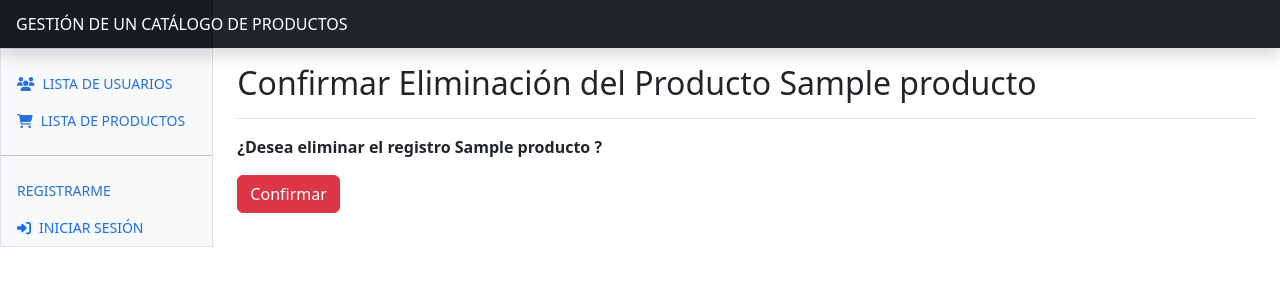
After one commit to BraianStacul/catalogo-productos, a Django app: page /productos/eliminar/1/ in a window 1280 px wide. The commit adds this page. Shown: the top 300 px of the page. Run offline with Django 5.2, Linux system fonts and the light colour scheme; tables that the repository leaves empty hold one stand-in row (values such as "Sample post").

Commit message:
Se agregó la funcionalidad para Eliminar Producto (DeleteView) y también para Eliminar Categoria (DeleteView)

```diff
--- a/catalogo_productos/apps/productos/urls.py
+++ b/catalogo_productos/apps/productos/urls.py
@@ -11,4 +11,6 @@ urlpatterns = [
     path('nueva-categoria/', views.NuevaCategoria.as_view(), name='nueva_categoria'),
     path('editar/<int:pk>/', views.Editar.as_view(), name='editar'),
     path('editar-categoria/<int:pk>/', views.EditarCategoria.as_view(), name='editar_categoria'),
+    path('eliminar/<int:pk>/', views.Eliminar.as_view(), name='eliminar'),
+    path('eliminar-categoria/<int:pk>/', views.EliminarCategoria.as_view(), name='eliminar_categoria'),
 ]
--- a/catalogo_productos/apps/productos/views.py
+++ b/catalogo_productos/apps/productos/views.py
@@ -1,7 +1,7 @@
 # Create your views here.
 from django.contrib.auth.mixins import LoginRequiredMixin
 from django.urls import reverse_lazy
-from django.views.generic.edit import CreateView, UpdateView
+from django.views.generic.edit import CreateView, UpdateView, DeleteView
 from django.views.generic.list import ListView
 
 from .forms import ProductoForm, CForm #VerForm
@@ -48,3 +48,11 @@ class EditarCategoria(UpdateView):
     model = Categoria
     form_class = CForm
     success_url = reverse_lazy("productos:listar_categorias")
+
+class Eliminar(DeleteView):
+    model = Producto
+    success_url = reverse_lazy("productos:listar")
+
+class EliminarCategoria(DeleteView):
+    model = Categoria
+    success_url = reverse_lazy("productos:listar_categorias")
--- a/catalogo_productos/templates/productos/listar.html
+++ b/catalogo_productos/templates/productos/listar.html
@@ -38,7 +38,7 @@
                                 <a href="#" class="btn btn-info btn-sm"><i class="fa-solid fa-eye"></i></a>
                                 <a href="#" class="btn btn-success btn-sm disabled"><i class="fa-solid fa-star"></i></a>
 								<a href="{% url 'productos:editar' producto.pk %}" class="btn btn-primary btn-sm"><i class="fa-solid fa-pen-to-square"></i></a>
-                                <a href="#" class="btn btn-danger btn-sm disabled"><i class="fa-solid fa-trash"></i></a>
+                                <a href="{% url 'productos:eliminar' producto.pk %}" class="btn btn-danger btn-sm"><i class="fa-solid fa-trash"></i></a>
 							</td>
 						</tr>
 					{% endfor %}
--- a/catalogo_productos/templates/productos/listar_categorias.html
+++ b/catalogo_productos/templates/productos/listar_categorias.html
@@ -33,7 +33,7 @@
                             </td>
 							<td>
 								<a href="{% url 'productos:editar_categoria' categoria.pk %}" class="btn btn-primary btn-sm">EDITAR</a>
-                                <a href="#" class="btn btn-danger btn-sm disabled">ELIMINAR</i></a>
+                                <a href="{% url 'productos:eliminar_categoria' categoria.pk %}" class="btn btn-danger btn-sm">ELIMINAR</i></a>
 							</td>
 						</tr>
 					{% endfor %}
--- /dev/null
+++ b/catalogo_productos/templates/productos/producto_confirm_delete.html
@@ -0,0 +1,14 @@
+{% extends 'base/base.html' %}
+
+{% block contenido %}
+
+<div class="d-flex justify-content-between flex-wrap flex-md-nowrap align-items-center pt-3 pb-2 mb-3 border-bottom">
+    <h1 class="h2">Confirmar Eliminación del Producto {{producto.nombre}} </h1>
+</div>
+
+<form method="POST">{% csrf_token %}
+    <p><strong>¿Desea eliminar el registro {{producto.nombre}} ?</strong></p>
+    <button type="submit" class="btn btn-danger">Confirmar</button>
+</form>
+
+{% endblock contenido %}
```
Also changed, not shown: catalogo_productos/templates/productos/categoria_confirm_delete.html (added, +14 -0 lines).
